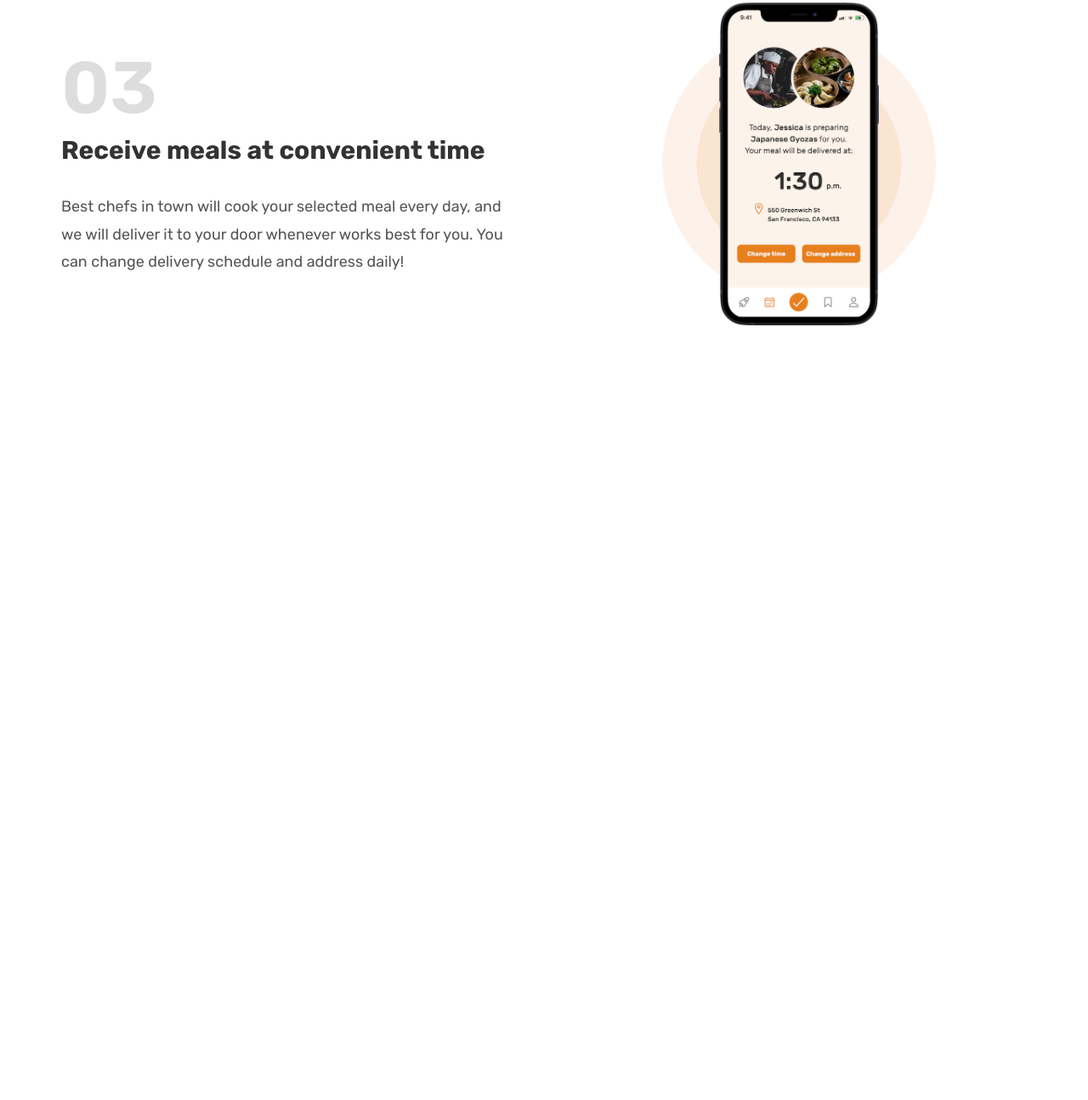
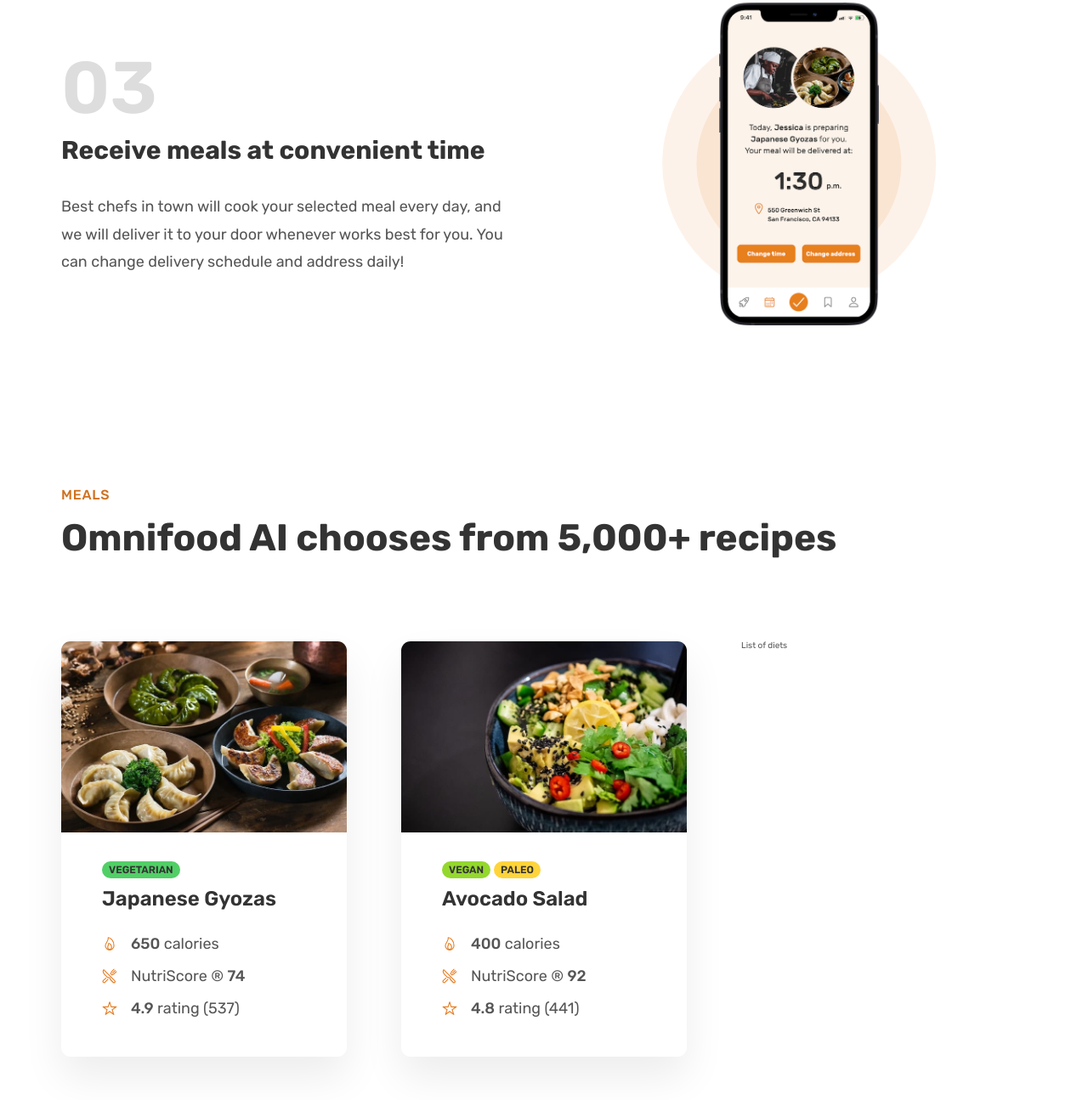
Before and after one commit to edicitaku/Omniford-Desktop-project, a plain HTML site: page index.html in a window 1280 px wide. Shown: the part 2110-3405 px from the top of the page at 85% size. Before the commit the page ends 2589 px from the top, so only its background shows below. Drawn offline with nearby package versions, Linux system fonts and the light colour scheme.

Commit message:
started Meal section

```diff
--- a/css/general.css
+++ b/css/general.css
@@ -38,6 +38,7 @@
 --- 06 BORDER-RADIUS
 
 Default: 9px
+Medium: 11px
 
 --- 07 WHITESPACE
 
@@ -179,3 +180,7 @@
 .margin-right-sm {
     margin-right: 1.6rem !important;
 }
+
+strong {
+    font-weight: 500;
+}
--- a/css/style.css
+++ b/css/style.css
@@ -208,3 +208,80 @@
     width: 35%;
     /* z-index: 10; */
 }
+
+/**************************************/
+/* MEALS SECTION */
+/**************************************/
+
+.section-meals {
+    padding: 9.6rem 0;
+}
+
+.meal {
+    box-shadow: 0 2.4rem 4.8rem rgba(0, 0, 0, 0.075);
+    border-radius: 11px;
+    overflow: hidden;
+}
+
+.meal-content {
+    padding: 3.2rem 4.8rem 4.8rem 4.8rem;
+}
+
+.meal-tags {
+    margin-bottom: 1.2rem;
+    display: flex;
+    gap: 0.4rem;
+}
+
+.tag {
+    display: inline-block;
+    padding: 0.4rem 0.8rem;
+    font-size: 1.2rem;
+    text-transform: uppercase;
+    color: #333;
+    border-radius: 100px;
+    font-weight: 600;
+}
+
+.tag--vegetarian {
+    background-color: #51cf66;
+}
+
+.tag--vegan {
+    background-color: #94d82d;
+}
+
+.tag--paleo {
+    background-color: #ffd43b;
+}
+
+.meal-title {
+    font-size: 2.4rem;
+    color: #333;
+    font-weight: 600;
+    margin-bottom: 3.2rem;
+}
+
+.meal-attributes {
+    list-style: none;
+    display: flex;
+    flex-direction: column;
+    gap: 2rem;
+}
+
+.meal-attribute {
+    font-size: 1.8rem;
+    display: flex;
+    align-items: center;
+    gap: 1.6rem;
+}
+
+.meal-icon {
+    height: 2.4;
+    width: 2.4;
+    color: #e67e22;
+}
+
+.meal-img {
+    width: 100%;
+}
--- a/index.html
+++ b/index.html
@@ -10,6 +10,9 @@
 
     <link rel="stylesheet" href="css/general.css" />
     <link rel="stylesheet" href="css/style.css" />
+
+    <script type="module" src="https://unpkg.com/ionicons@7.1.0/dist/ionicons/ionicons.esm.js"></script>
+    <script nomodule src="https://unpkg.com/ionicons@7.1.0/dist/ionicons/ionicons.js"></script>
 
     <title>Omnifood</title>
 </head>
@@ -72,7 +75,6 @@
         <div class="container">
             <span class="subheading">How it works</span>
             <h2 class="heading-secondary">Your daily dose of health in 3 simple steps</h2>
-
         </div>
 
         <div class="container grid grid--2-cols grid--center-v">
@@ -116,6 +118,73 @@
 
         </div>
     </section>
+
+    <section class="section-meals">
+        <div class="container">
+            <span class="subheading">Meals</span>
+            <h2 class="heading-secondary">Omnifood AI chooses from 5,000+ recipes</h2>
+        </div>
+
+        <div class="container grid grid--3-cols">
+            <div class="meal">
+                <img src="img/meals/meal-1.jpg" class="meal-img" alt="Japanese Gyozas" />
+                <div class="meal-content">
+                    <div class="meal-tags">
+                        <span class="tag tag--vegetarian">Vegetarian</span>
+                    </div>
+                        <p class="meal-title">Japanese Gyozas</p>
+                        <ul class="meal-attributes">
+                            <li class="meal-attribute">
+                                <ion-icon class="meal-icon" name="flame-outline"></ion-icon>
+                                <span><strong>650</strong> calories</span>
+                            </li>
+
+                            <li class="meal-attribute">
+                                <ion-icon class="meal-icon" name="restaurant-outline"></ion-icon>
+                                <span>NutriScore &reg; <strong>74</strong></span>
+                            </li>
+
+                            <li class="meal-attribute">
+                                <ion-icon class="meal-icon" name="star-outline"></ion-icon>
+                                <span><strong>4.9</strong> rating (537)</span>
+                            </li>
+                        </ul>
+                </div>
+            </div>
+
+            <div class="meal">
+                <img src="img/meals/meal-2.jpg" class="meal-img" alt="Avocado Salad" />
+                <div class="meal-content">
+                    <div class="meal-tags">
+                        <span class="tag tag--vegan">Vegan</span>
+                        <span class="tag tag--paleo">Paleo</span>
+                    </div>
+                        <p class="meal-title">Avocado Salad</p>
+                        <ul class="meal-attributes">
+                            <li class="meal-attribute">
+                                <ion-icon class="meal-icon" name="flame-outline"></ion-icon>
+                                <span><strong>400</strong> calories</span>
+                            </li>
+
+                            <li class="meal-attribute">
+                                <ion-icon class="meal-icon" name="restaurant-outline"></ion-icon>
+                                <span>NutriScore &reg; <strong>92</strong></span>
+                            </li>
+
+                            <li class="meal-attribute">
+                                <ion-icon class="meal-icon" name="star-outline"></ion-icon>
+                                <span><strong>4.8</strong> rating (441)</span>
+                            </li>
+                        </ul>
+                </div>
+            </div>
+
+            <div class="list">List of diets</div>
+        </div>
+
+    </section>
     </main>
+
+
 </body>
 </html>
```
